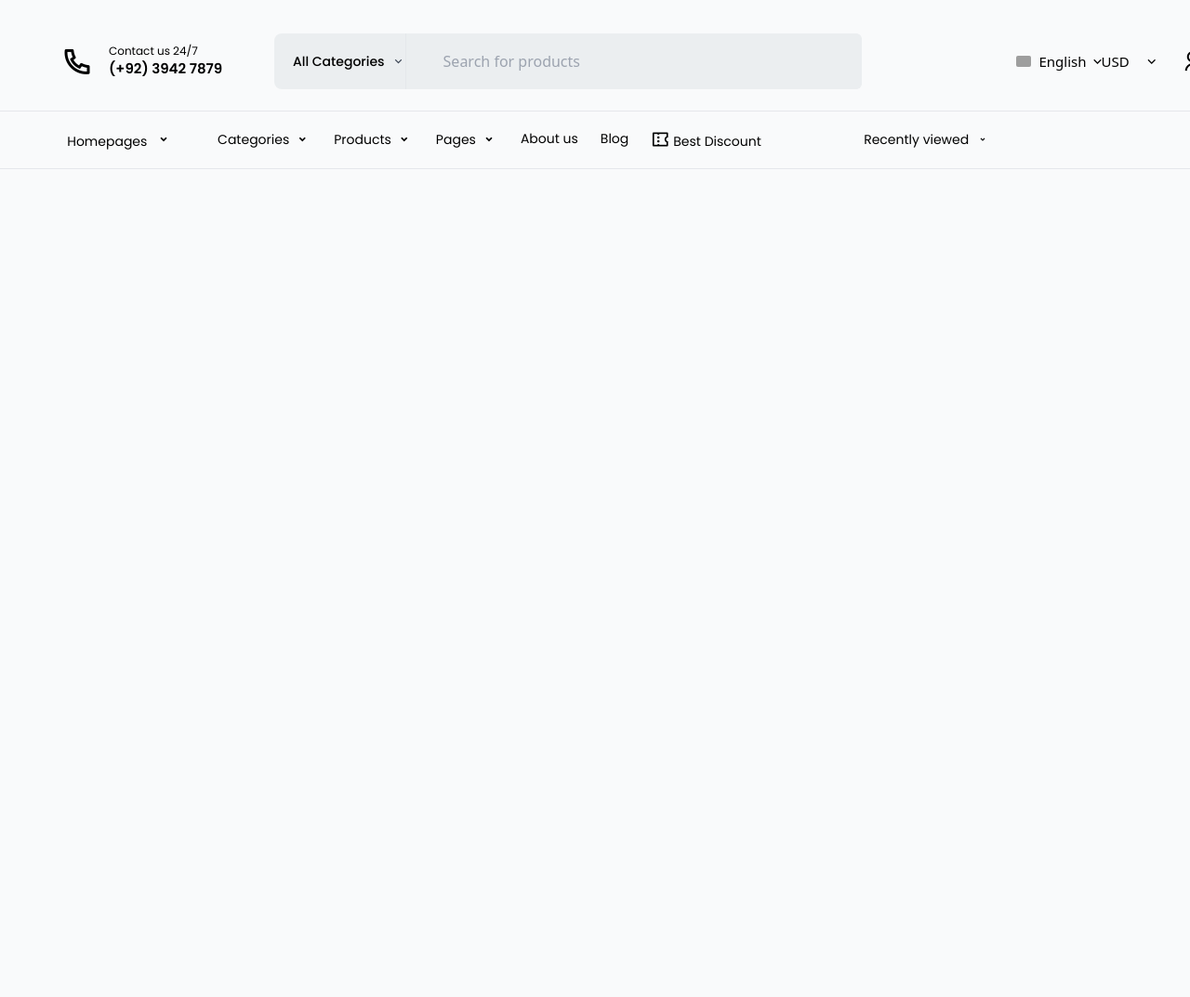
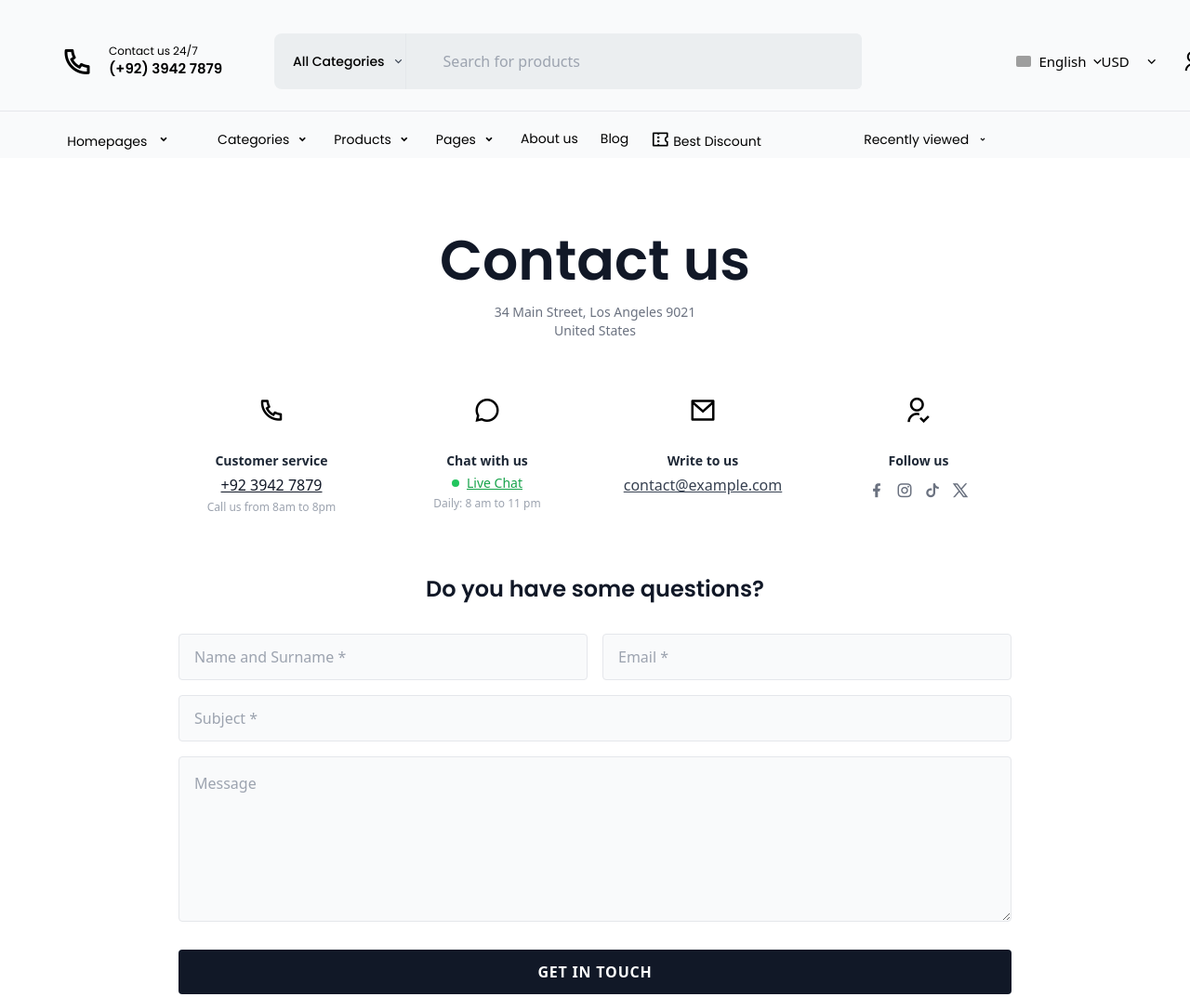
Before and after one commit to aydanszd/mertoweb, a website: page mertoweb/public/contacus.html in a window 1280 px wide. Shown: the top 1073 px of the page at 93% size. Before the commit the page ends 800 px from the top, so only its background shows below. Drawn offline with nearby package versions, Linux system fonts and the light colour scheme; files that its build step writes are made by us from their sources; grey boxes are pictures that could not be loaded; a web font is replaced by a local one.

Commit message:
The main on the contac us page is ready

```diff
--- a/mertoweb/public/contacus.html
+++ b/mertoweb/public/contacus.html
@@ -204,5 +204,107 @@
             </div>
         </div>
     </header>
+
+    <section class="bg-white">
+        <div class="max-w-7xl mx-auto px-6 py-20 mt-[50px]">
+
+            <!-- Başlıq -->
+            <div class="text-center">
+                <h1 class="text-5xl md:text-6xl font-semibold font-[Poppins] text-gray-900">Contact us</h1>
+                <p class="mt-4 text-sm text-gray-500">
+                    34 Main Street, Los Angeles 9021<br />United States
+                </p>
+            </div>
+
+            <!-- Kontakt kartları -->
+            <div class="mt-12 max-w-4xl mx-auto grid grid-cols-1 md:grid-cols-4 gap-8 text-center">
+
+                <!-- 1 -->
+                <div class="flex flex-col items-center">
+                    <div
+                        class="w-14 h-14 flex items-center justify-center text-black text-2xl">
+                        <i class="ri-phone-line text-3xl"></i>
+                    </div>
+                    <h4 class="mt-4 text-sm font-semibold text-gray-800 ">Customer service</h4>
+                    <p class="mt-1 text-gray-900 font-medium underline">+92 3942 7879</p>
+                    <p class="mt-1 text-xs text-gray-400">Call us from 8am to 8pm</p>
+                </div>
+
+                <!-- 2 -->
+                <div class="flex flex-col items-center">
+                    <div
+                        class="w-14 h-14 flex items-center justify-center text-black text-2xl">
+                        <i class="ri-chat-3-line text-3xl"></i>
+                    </div>
+                    <h4 class="mt-4 text-sm font-semibold text-gray-800">Chat with us</h4>
+                    <p class="mt-1 text-green-600 text-sm font-medium flex items-center justify-center gap-2 underline">
+                        <span class="inline-block  w-2 h-2 rounded-full bg-green-500"></span> Live Chat
+                    </p>
+                    <p class="mt-1 text-xs text-gray-400">Daily: 8 am to 11 pm</p>
+                </div>
+
+                <!-- 3 -->
+                <div class="flex flex-col items-center">
+                    <div
+                        class="w-14 h-14 flex items-center justify-center  text-black text-2xl">
+                        <i class="ri-mail-line text-3xl"></i>
+                    </div>
+                    <h4 class="mt-4 text-sm font-semibold text-gray-800">Write to us</h4>
+                    <a href="mailto:contact@example.com" class="mt-1 text-gray-700 underline">contact@example.com</a>
+                </div>
+
+                <!-- 4 -->
+                <div class="flex flex-col items-center">
+                    <div
+                        class="w-14 h-14 flex items-center justify-center text-black text-2xl">
+                        <i class="ri-user-follow-line text-3xl"></i>
+                    </div>
+                    <h4 class="mt-4 text-sm font-semibold text-gray-800">Follow us</h4>
+                    <div class="mt-2 flex items-center justify-center gap-3 text-gray-500 text-lg">
+                        <i class="ri-facebook-fill"></i>
+                        <i class="ri-instagram-line"></i>
+                        <i class="ri-tiktok-fill"></i>
+                        <i class="ri-twitter-x-line"></i>
+                    </div>
+                </div>
+
+            </div>
+
+            <!-- Form başlığı -->
+            <div class="mt-16 text-center">
+                <h2 class="text-2xl font-semibold text-gray-900 font-[Poppins]">Do you have some questions?</h2>
+            </div>
+
+            <!-- Form -->
+            <form class="mt-8 max-w-4xl mx-auto" action="#" method="POST" novalidate>
+                <div class="grid grid-cols-1 md:grid-cols-2 gap-4">
+                    <input required type="text" placeholder="Name and Surname *"
+                        class="w-full px-4 py-3 border border-gray-200 bg-gray-50 rounded focus:outline-none focus:ring-2 focus:ring-gray-300" />
+                    <input required type="email" placeholder="Email *"
+                        class="w-full px-4 py-3 border border-gray-200 bg-gray-50 rounded focus:outline-none focus:ring-2 focus:ring-gray-300" />
+                </div>
+
+                <div class="mt-4">
+                    <input required type="text" placeholder="Subject *"
+                        class="w-full px-4 py-3 border border-gray-200 bg-gray-50 rounded focus:outline-none focus:ring-2 focus:ring-gray-300" />
+                </div>
+
+                <div class="mt-4">
+                    <textarea rows="6" placeholder="Message"
+                        class="w-full px-4 py-4 border border-gray-200 bg-gray-50 rounded resize-y focus:outline-none focus:ring-2 focus:ring-gray-300"></textarea>
+                </div>
+
+                <div class="mt-6">
+                    <button type="submit"
+                        class="w-full py-3 bg-gray-900 text-white font-semibold rounded tracking-wider hover:opacity-95 transition">
+                        GET IN TOUCH
+                    </button>
+                </div>
+            </form>
+        </div>
+    </section>
 </body>
+<div class="w-full">
+    <img src="https://lightloka.com/wp-content/uploads/2025/02/map-img-2.jpg" alt="" class="w-full">
+</div>
 </html>
```
